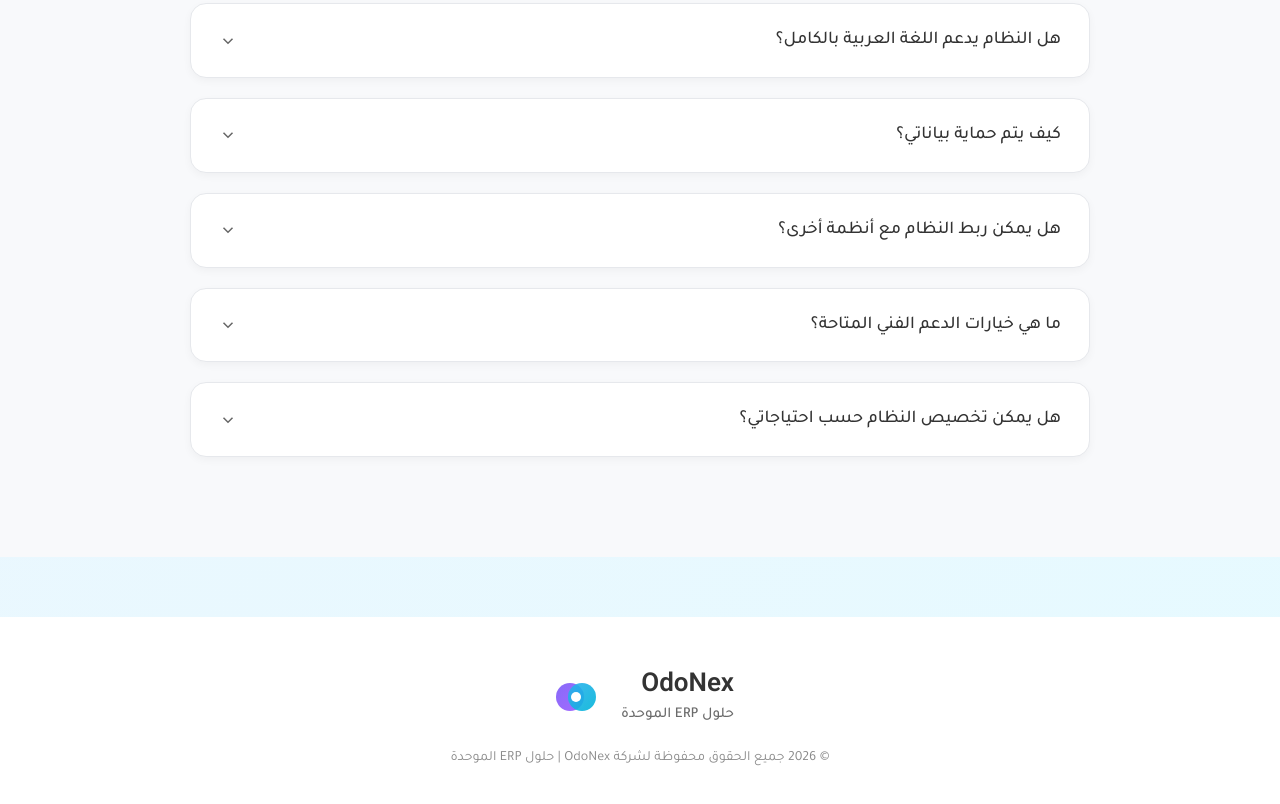
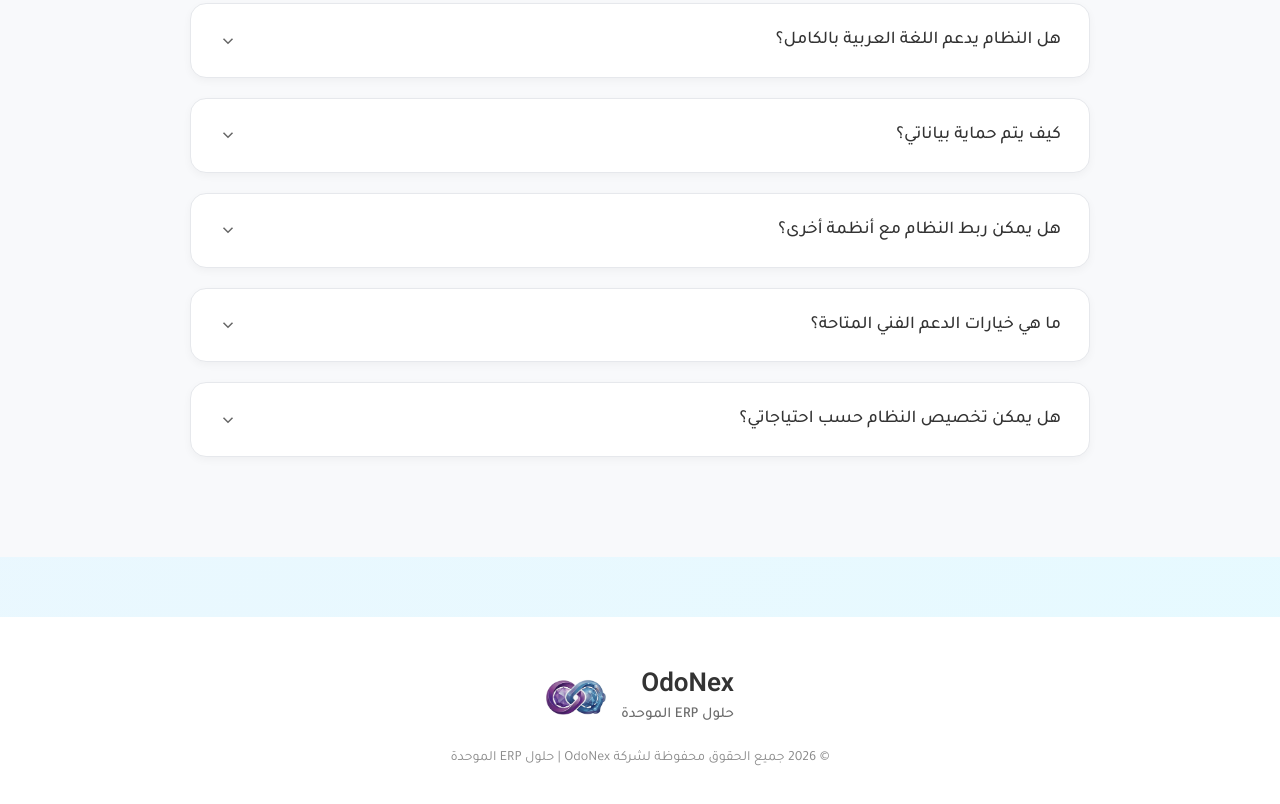
Before and after one commit to shababekcurtains-png/shababik-odo, a plain HTML site: page index.html in a window 1280 px wide. Shown: the part 2428-3232 px from the top of the page. Drawn offline with Linux system fonts and the light colour scheme.

Commit message:
Update index.html

```diff
--- a/index.html
+++ b/index.html
@@ -514,7 +514,7 @@
             }
         }
 
-        /* ===== Page 5: Footer Section ===== */
+        /* ===== Page 5: Footer Section - مع استخدام صورة الشعار ===== */
         footer {
             background-color: var(--footer-bg);
             width: 100%;
@@ -563,9 +563,10 @@
             height: 60px;
         }
 
-        .footer-logo svg {
+        .footer-logo img {
             width: 100%;
             height: 100%;
+            object-fit: contain;
         }
 
         .footer-copyright {
@@ -1089,7 +1090,7 @@
         </section>
     </main>
 
-    <!-- Page 5: Footer Section - مطابقة للصورة -->
+    <!-- Page 5: Footer Section - مع استخدام صورة الشعار -->
     <footer>
         <div class="footer-container">
             <div class="footer-brand-row">
@@ -1098,21 +1099,7 @@
                     <div class="footer-tagline">حلول ERP الموحدة</div>
                 </div>
                 <div class="footer-logo">
-                    <svg viewBox="0 0 60 60" fill="none" xmlns="http://www.w3.org/2000/svg">
-                        <defs>
-                            <linearGradient id="footerPurpleGrad" x1="0%" y1="0%" x2="100%" y2="100%">
-                                <stop offset="0%" stop-color="#7A5AF8" />
-                                <stop offset="100%" stop-color="#9B59FF" />
-                            </linearGradient>
-                            <linearGradient id="footerBlueGrad" x1="0%" y1="0%" x2="100%" y2="100%">
-                                <stop offset="0%" stop-color="#2BB0ED" />
-                                <stop offset="100%" stop-color="#00B4D8" />
-                            </linearGradient>
-                        </defs>
-                        <circle cx="24" cy="30" r="14" fill="url(#footerPurpleGrad)" opacity="0.9" />
-                        <circle cx="36" cy="30" r="14" fill="url(#footerBlueGrad)" opacity="0.9" />
-                        <circle cx="30" cy="30" r="5" fill="white" />
-                    </svg>
+                    <img src="assets/images/odonex-logo.png.png" alt="OdoNex Logo">
                 </div>
             </div>
             <div class="footer-copyright">
```
